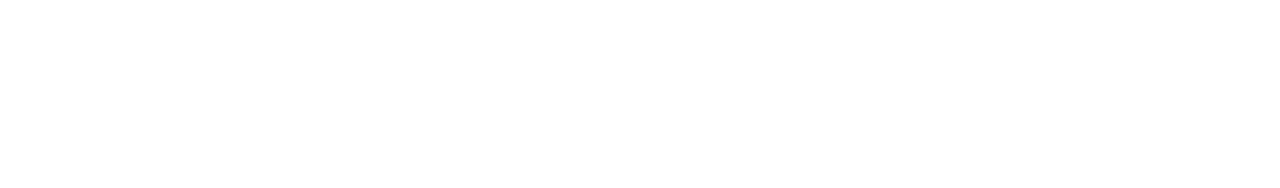
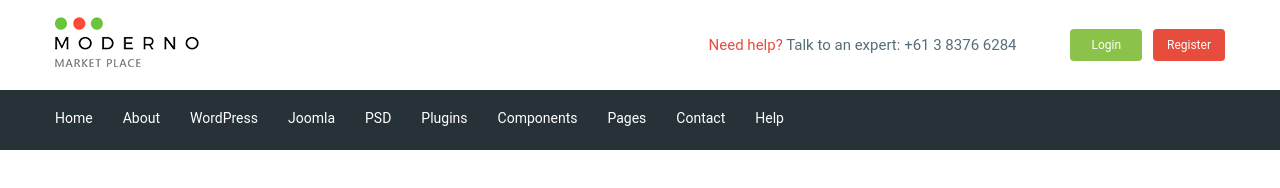
Before and after one commit to Valerii-Zikrach/moderno, a website: page app/index.html in a window 1280 px wide. Drawn offline with nearby package versions, Linux system fonts and the light colour scheme; files that its build step writes are made by us from their sources.

Commit message:
added header

```diff
--- a/app/index.html
+++ b/app/index.html
@@ -10,7 +10,89 @@
 </head>
 
 <body>
-
+	<header class="header">
+		<div class="header__top">
+			<div class="container">
+				<div class="header__top-inner">
+					<div class="header__logo">
+						<a href="#">
+							<img src="images/logo.png" alt="logo">
+						</a>
+					</div>
+					<div class="header__text">
+						<a href="#">
+							<span>Need help?</span>
+						</a>
+						Talk to an expert:
+						<a href="tel:61383766284" class="header__phone">+61 3 8376 6284</a>
+					</div>
+					<div class="header__box">
+						<a href="#" class="basket"></a>
+						<a href="#" class="header__btn header__btn-login">Login</a>
+						<a href="#" class="header__btn header__btn-register">Register</a>
+					</div>
+				</div>
+			</div>
+		</div>
+		<div class="header__menu">
+			<div class="container">
+				<nav class="menu">
+					<ul class="menu__list">
+						<li>
+							<a href="#">
+								Home
+							</a>
+						</li>
+						<li>
+							<a href="#">
+								About
+							</a>
+						</li>
+						<li>
+							<a href="#">
+								WordPress
+							</a>
+						</li>
+						<li>
+							<a href="#">
+								Joomla
+							</a>
+						</li>
+						<li>
+							<a href="#">
+								PSD
+							</a>
+						</li>
+						<li>
+							<a href="#">
+								Plugins
+							</a>
+						</li>
+						<li>
+							<a href="#">
+								Components
+							</a>
+						</li>
+						<li>
+							<a href="#">
+								Pages
+							</a>
+						</li>
+						<li>
+							<a href="#">
+								Contact
+							</a>
+						</li>
+						<li>
+							<a href="#">
+								Help
+							</a>
+						</li>
+					</ul>
+				</nav>
+			</div>
+		</div>
+	</header>
 
 
 	<script src="https://ajax.googleapis.com/ajax/libs/jquery/3.5.1/jquery.min.js"></script>
--- /dev/null
+++ b/app/scss/_fonts.scss
@@ -0,0 +1,29 @@
+@font-face {
+	font-family: 'Roboto', sans-serif;
+	src: url('../fonts/roboto/roboto-regular-webfont.woff2') format('woff2'),
+		url('../fonts/roboto/roboto-regular-webfont.woff') format('woff'),
+		url('../fonts/roboto/roboto-regular-webfont.svg#robotoregular') format('svg');
+	font-weight: 400;
+	font-style: normal;
+	font-display: swap;
+}
+
+@font-face {
+	font-family: 'Roboto', sans-serif;
+	src: url('../fonts/roboto/roboto-bold-webfont.woff2') format('woff2'),
+		url('../fonts/roboto/roboto-bold-webfont.woff') format('woff'),
+		url('../fonts/roboto/roboto-bold-webfont.svg#robotobold') format('svg');
+	font-weight: 700;
+	font-style: normal;
+	font-display: swap;
+}
+
+@font-face {
+	font-family: 'Roboto', sans-serif;
+	src: url('../fonts/roboto/roboto-medium-webfont.woff2') format('woff2'),
+		url('../fonts/roboto/roboto-medium-webfont.woff') format('woff'),
+		url('../fonts/roboto/roboto-medium-webfont.svg#robotomedium') format('svg');
+	font-weight: 500;
+	font-style: normal;
+	font-display: swap;
+}
--- a/app/scss/_global.scss
+++ b/app/scss/_global.scss
@@ -10,6 +10,8 @@ html {
 
 a {
 	display: inline-block;
+	text-decoration: none;
+	color:$text;
 }
 
 ul,
@@ -17,5 +19,18 @@ li {
 	list-style: none;
 	padding: 0;
 	margin: 0;
-	font-size: 0;
 }
+
+body {
+	font-family: 'Roboto', sans-serif;
+	font-weight: 400;
+	font-size: 15px;
+	line-height: 24px;
+	color: $text;
+}
+
+.container {
+	max-width: 1200px;
+	padding: 0px 15px;
+	margin: 0 auto;
+}
--- a/app/scss/_vars.scss
+++ b/app/scss/_vars.scss
@@ -0,0 +1,4 @@
+$text: #546e7a;
+$red: #e74c3c;
+$green: #8bc34a;
+$bg: #263238;
--- a/app/scss/style.scss
+++ b/app/scss/style.scss
@@ -1,2 +1,61 @@
 @import 'vars';
 @import 'global';
+@import 'fonts';
+
+.header__top-inner {
+	display: flex;
+	justify-content: space-between;
+	align-items: center;
+	height: 90px;
+}
+
+.header__text {
+	margin: 0px 50px 0px auto;
+
+	span {
+		color: $red;
+	}
+}
+
+.header__btn {
+	padding: 4px;
+	width: 72px;
+	text-align: center;
+	border-radius: 4px;
+	color: #fff;
+	font-size: 12px;
+}
+
+.header__btn-login {
+	background-color: $green;
+}
+
+.header__btn-register {
+	background-color: $red;
+	margin-left: 7px;
+}
+
+.header__menu {
+	background-color: $bg;
+}
+
+.menu {
+	display: flex;
+	align-items: center;
+	height: 60px;
+}
+
+.menu__list {
+	font-size: 0;
+
+	li {
+		display: inline-block;
+		&+li {
+			margin-left: 30px;
+		}
+	}
+	a{
+		color:#fff;
+		font-size: 14px;
+	}
+}
```
Also changed, not shown: app/fonts/roboto/roboto-bold-webfont.svg (added), app/fonts/roboto/roboto-bold-webfont.woff (added), app/fonts/roboto/roboto-bold-webfont.woff2 (added), app/fonts/roboto/roboto-medium-webfont.svg (added), app/fonts/roboto/roboto-medium-webfont.woff (added), app/fonts/roboto/roboto-medium-webfont.woff2 (added), app/fonts/roboto/roboto-regular-webfont.svg (added), app/fonts/roboto/roboto-regular-webfont.woff (added), app/fonts/roboto/roboto-regular-webfont.woff2 (added), app/images/bg.jpg (added), app/images/logo.png (added).
